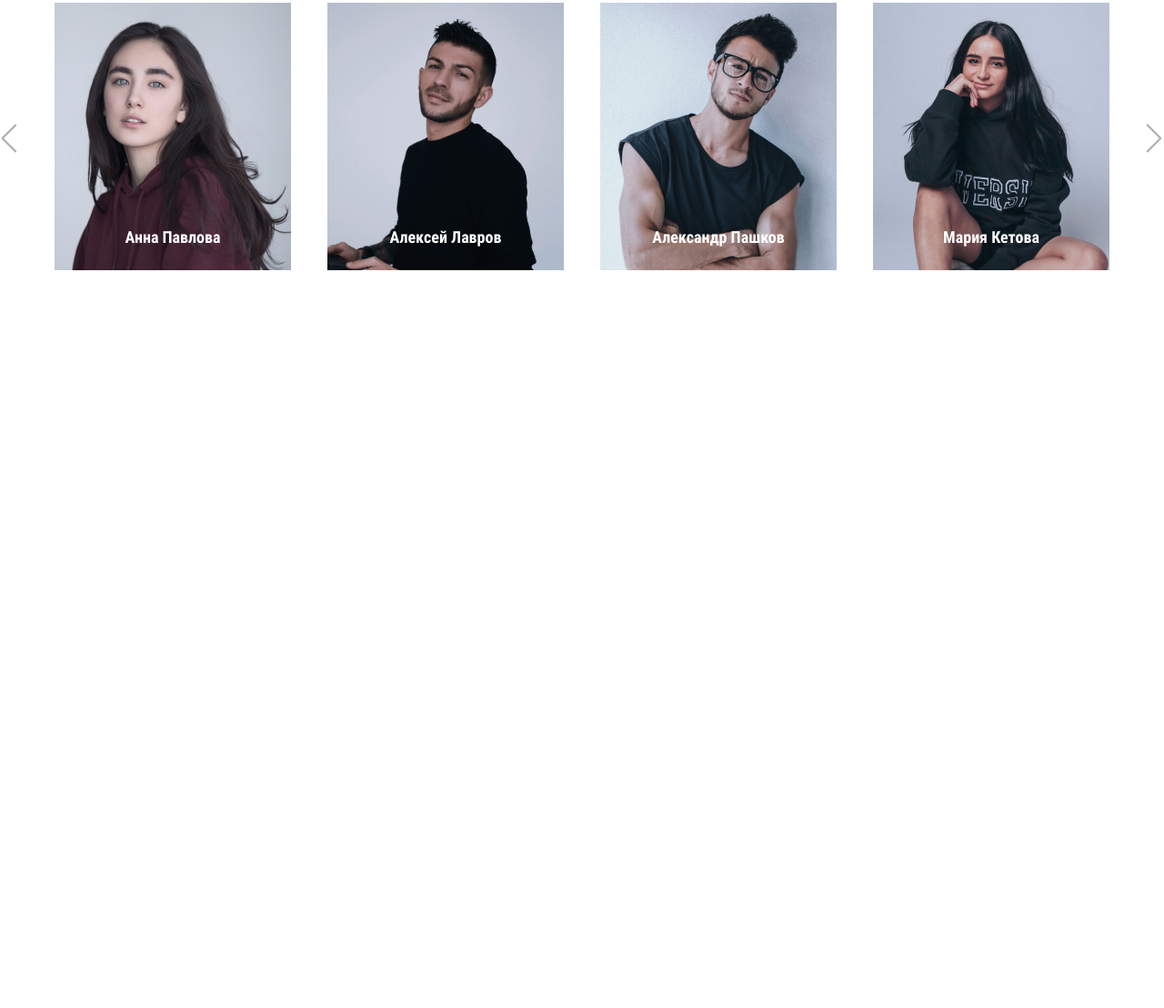
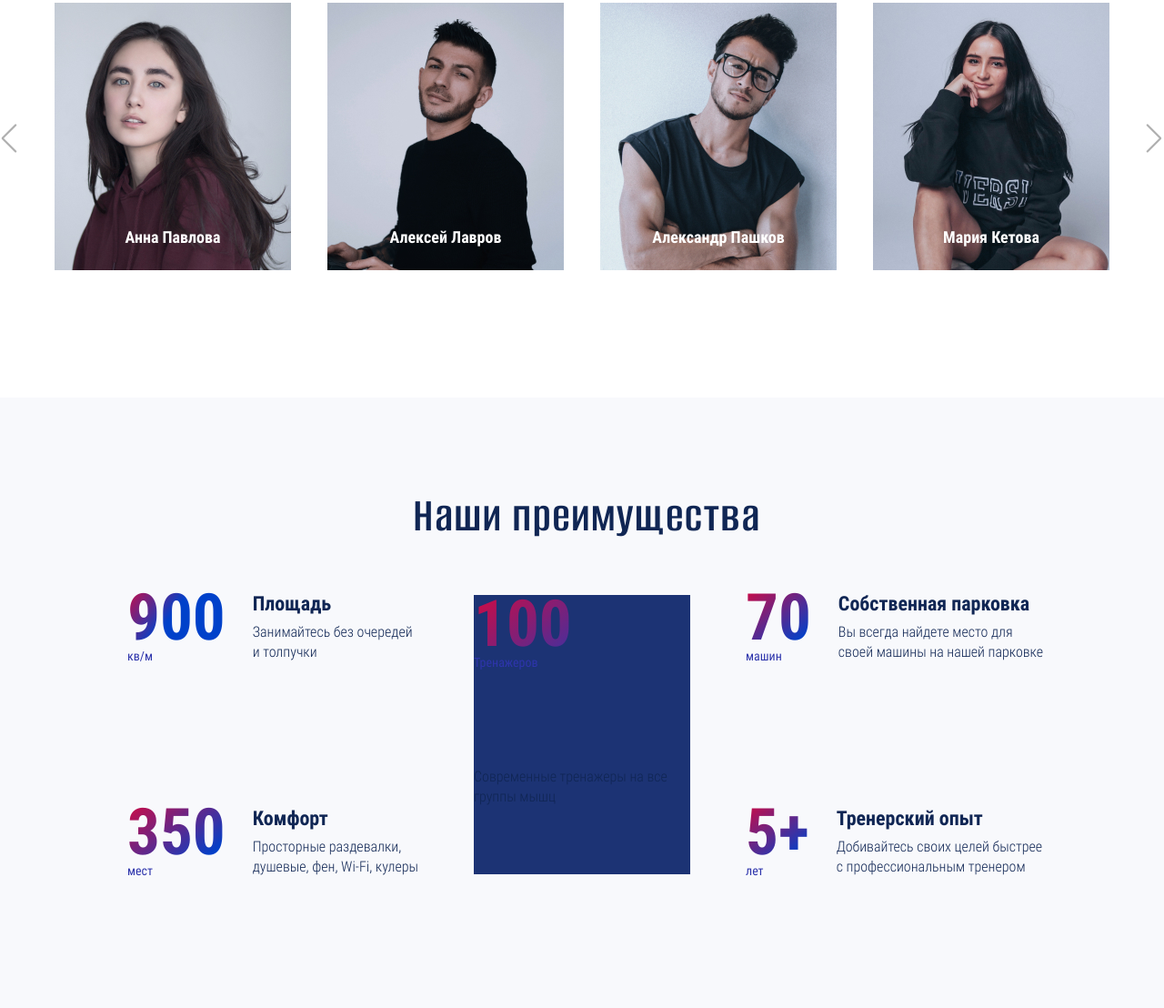
Before and after one commit to NadyaNVS/fitness, a website: page source/index.html in a window 1280 px wide. Shown: the part 3101-4209 px from the top of the page at 91% size. Before the commit the page ends 3538 px from the top, so only its background shows below. Drawn offline with nearby package versions, Linux system fonts and the light colour scheme; files that its build step writes are made by us from their sources; files whose address does not match are found by name.

Commit message:
advantages

```diff
--- a/source/index.html
+++ b/source/index.html
@@ -400,6 +400,65 @@
 
         </div>
       </section>
+      <section class="advantages">
+        <div class="container">
+          <div class="advantages__container">
+            <h2>Наши преимущества</h2>
+            <ul class="advantages__list">
+              <li class="advantages__item advantages__item--center">
+                <div class="advantages__inner">
+                  <span>100</span>
+                  <small>Тренажеров</small>
+                </div>
+                <div class="advantages__inner">
+                  <p>Современные тренажеры на&nbsp;все группы мышц</p>
+                </div>
+              </li>
+              <li class="advantages__item advantages__item--square">
+                <div class="advantages__inner">
+                  <span>900</span>
+                  <small>кв/м</small>
+                </div>
+                <div class="advantages__inner">
+                  <h3>Площадь</h3>
+                  <p>Занимайтесь без очередей и&nbsp;толпучки</p>
+                </div>
+              </li>
+              <li class="advantages__item">
+                <div class="advantages__inner">
+                  <span>70</span>
+                  <small>машин</small>
+                </div>
+                <div class="advantages__inner">
+                  <h3>Собственная парковка</h3>
+                  <p>Вы&nbsp;всегда найдете место для своей&nbsp;машины на&nbsp;нашей парковке</p>
+                </div>
+              </li>
+
+              <li class="advantages__item">
+                <div class="advantages__inner">
+                  <span>350</span>
+                  <small>мест</small>
+                </div>
+                <div class="advantages__inner">
+                  <h3>Комфорт</h3>
+                  <p>Просторные раздевалки, душевые, фен, Wi-Fi, кулеры</p>
+                </div>
+              </li>
+              <li class="advantages__item">
+                <div class="advantages__inner">
+                  <span>5+</span>
+                  <small>лет</small>
+                </div>
+                <div class="advantages__inner">
+                  <h3>Тренерский опыт</h3>
+                  <p>Добивайтесь своих целей быстрее с&nbsp;профессиональным тренером</p>
+                </div>
+              </li>
+            </ul>
+          </div>
+        </div>
+      </section>
     </main>
     <footer>
       <div class="container"></div>
--- /dev/null
+++ b/source/sass/blocks/advantages.scss
@@ -0,0 +1,110 @@
+.advantages {
+  background-color: $color-ghost-white;
+}
+
+.advantages__container {
+  padding-left: 60px;
+  padding-right: 60px;
+  padding-top: 97px;
+  padding-bottom: 140px;
+}
+
+.advantages__container h2 {
+  margin: 0;
+  padding: 0;
+  margin-bottom: 48px;
+  margin-left: 11px;
+  font-family: $ff-alumni-sans;
+  text-align: center;
+  font-weight: 600;
+  font-size: 54px;
+  line-height: 65px;
+  letter-spacing: 0.03em;
+
+  @include vp-1199 {
+    font-size: 42px;
+    line-height: 50px;
+    margin-bottom: 32px;
+  }
+
+  @include vp-767 {
+    font-size: 32px;
+    line-height: 38px;
+    margin-bottom: 43px;
+  }
+}
+
+.advantages__list {
+  margin: 0;
+  padding: 0;
+  list-style-type: none;
+  display: grid;
+  grid-template-columns: 1fr 0.7fr 1fr;
+  grid-auto-rows: 1fr;
+  gap: 151px 61px;
+}
+
+.advantages__item {
+  display: grid;
+  grid-template-columns: auto 1fr;
+  gap: 30px;
+
+  &:nth-child(2n) {
+    padding-left: 20px;
+  }
+
+  &--center {
+    grid-column: 2/3;
+    grid-row: 1/3;
+    grid-template-columns: 1fr;
+  }
+}
+
+.advantages__inner {
+  display: flex;
+  flex-direction: column;
+}
+
+.advantages__item span {
+  font-weight: 700;
+  font-size: 71px;
+  line-height: 64px;
+  background: $advantages-effect;
+  -webkit-background-clip: text;
+  -webkit-text-fill-color: transparent;
+  background-clip: text;
+  // text-fill-color: transparent;
+}
+
+.advantages__item--square span {
+  background: $advantages-effect-square;
+  -webkit-background-clip: text;
+}
+
+.advantages__item small {
+  font-weight: 400;
+  font-size: 14px;
+  line-height: 21px;
+  color: $color-persian-blue;
+}
+
+.advantages__item h3 {
+  margin: 0;
+  margin-bottom: 4px;
+  font-weight: 700;
+  font-size: 22px;
+  line-height: 33px;
+}
+
+.advantages__item p {
+  margin: 0;
+  font-weight: 300;
+  font-size: 16px;
+  line-height: 22px;
+}
+
+.advantages__item--center {
+  background-color: $color-resolution-blue;
+  margin-top: 7px;
+  margin-bottom: 7px;
+}
--- a/source/sass/style.scss
+++ b/source/sass/style.scss
@@ -26,6 +26,7 @@
 @import "blocks/tabs";
 @import "blocks/games";
 @import "blocks/trainers";
+@import "blocks/advantages.scss";
 @import "blocks/data-tabs";
 @import "blocks/modal";
 @import "blocks/custom-input";
--- a/source/sass/variables.scss
+++ b/source/sass/variables.scss
@@ -19,6 +19,8 @@ $color-grey:                    #787878;
 $color-spindle:                 #b6bdcc;
 $color-crimson:                 #d10a42;
 $color-egyptian-blue:           #103aae;
+$color-persian-blue:            #2e35ac;
+$color-resolution-blue:         #1c3374;
 $color-whisper:                 #e8e8e8;
 $color-midnight-express:        #030744;
 
@@ -26,12 +28,17 @@ $color-midnight-express:        #030744;
 // Gradient
 
 $black-to-right:                 linear-gradient(90deg, rgba(0, 0, 0, 0.75) 0%, rgba(0, 0, 0, 0) 75%);
-$header-bg:                      conic-gradient(from 150.87deg at 16.03% 39.06%, #B80027 -46.69deg, #003D85 32.24deg, #B80027 313.31deg, #003D85 392.24deg);
-$header-bg-tablet:               conic-gradient(from 155.49deg at 20.7% 35.74%, #B80027 -46.69deg, #003D85 32.24deg, #B80027 313.31deg, #003D85 392.24deg);
-$header-bg-mobile:               conic-gradient(from 167.26deg at 35.31% 34.22%, #B80027 -46.69deg, #003D85 32.24deg, #B80027 313.31deg, #003D85 392.24deg);
-$button-effect:                  linear-gradient(97.05deg, #ED0233 17.6%, #003EB7 95.31%);
-$border-effect:                  linear-gradient(148.82deg, #D10A42 0.85%, #00359F 100%);
+$header-bg:                      conic-gradient(from 150.87deg at 16.03% 39.06%, #b80027 -46.69deg, #003d85 32.24deg, #b80027 313.31deg, #003d85 392.24deg);
+$header-bg-tablet:               conic-gradient(from 155.49deg at 20.7% 35.74%, #b80027 -46.69deg, #003d85 32.24deg, #b80027 313.31deg, #003d85 392.24deg);
+$header-bg-mobile:               conic-gradient(from 167.26deg at 35.31% 34.22%, #b80027 -46.69deg, #003d85 32.24deg, #b80027 313.31deg, #003d85 392.24deg);
+$button-effect:                  linear-gradient(97.05deg, #ed0233 17.6%, #003eb7 95.31%);
+$border-effect:                  linear-gradient(148.82deg, #d10a42 0.85%, #00359f 100%);
 $trainers-bg:                   rgba(16, 38, 84, 0.89);
+$advantages-effect-square:              linear-gradient(127.61deg, #d10a42 0%, #0041ca 45.58%);
+
+$advantages-effect: linear-gradient(142.51deg, #D10A42 0%, #0041CA 87.33%);
+
+
 
 // Typography
 // ---------------------------------
```
Also changed, not shown: build/css/style.css, build/css/style.min.css, build/index.html, 1 other file.
